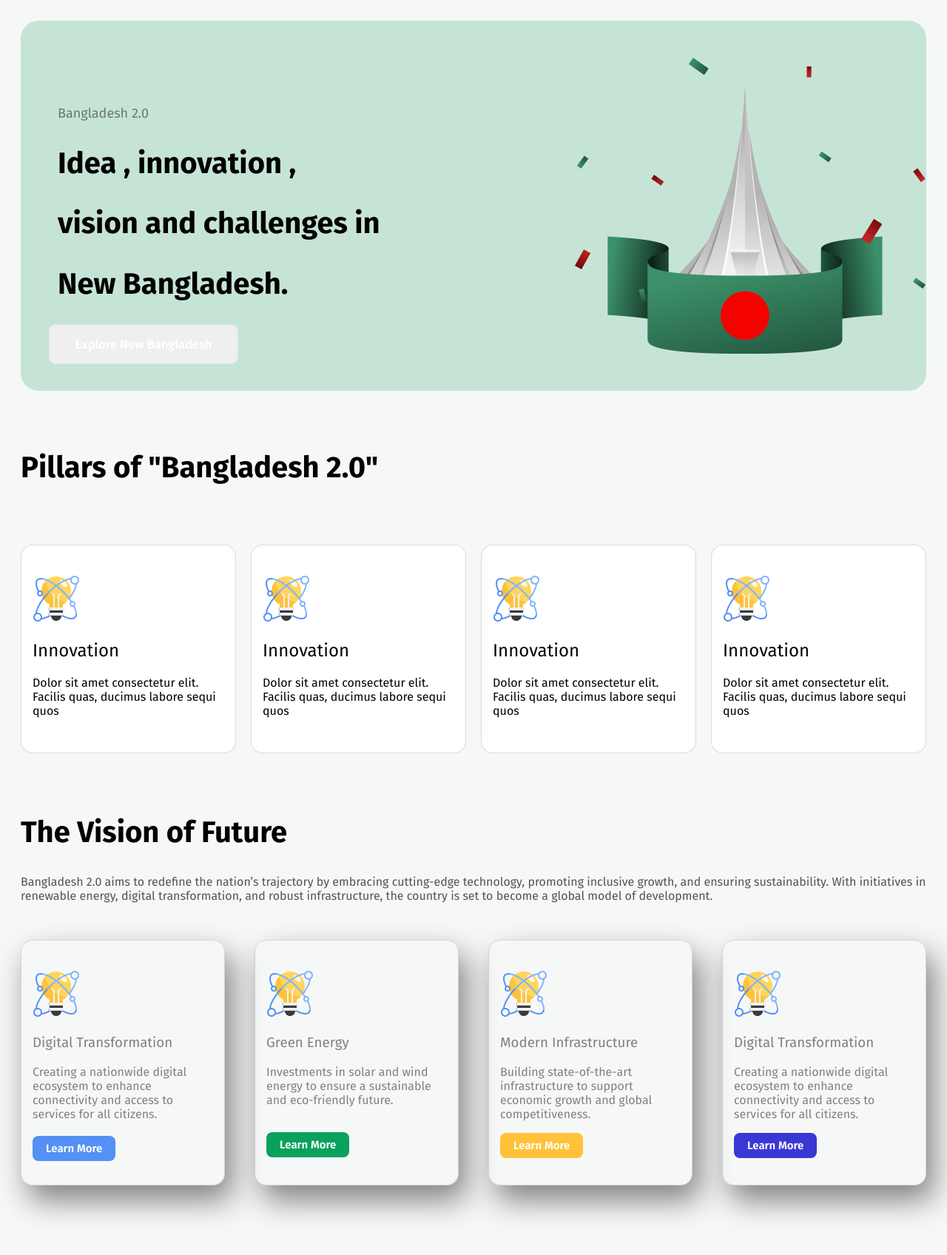
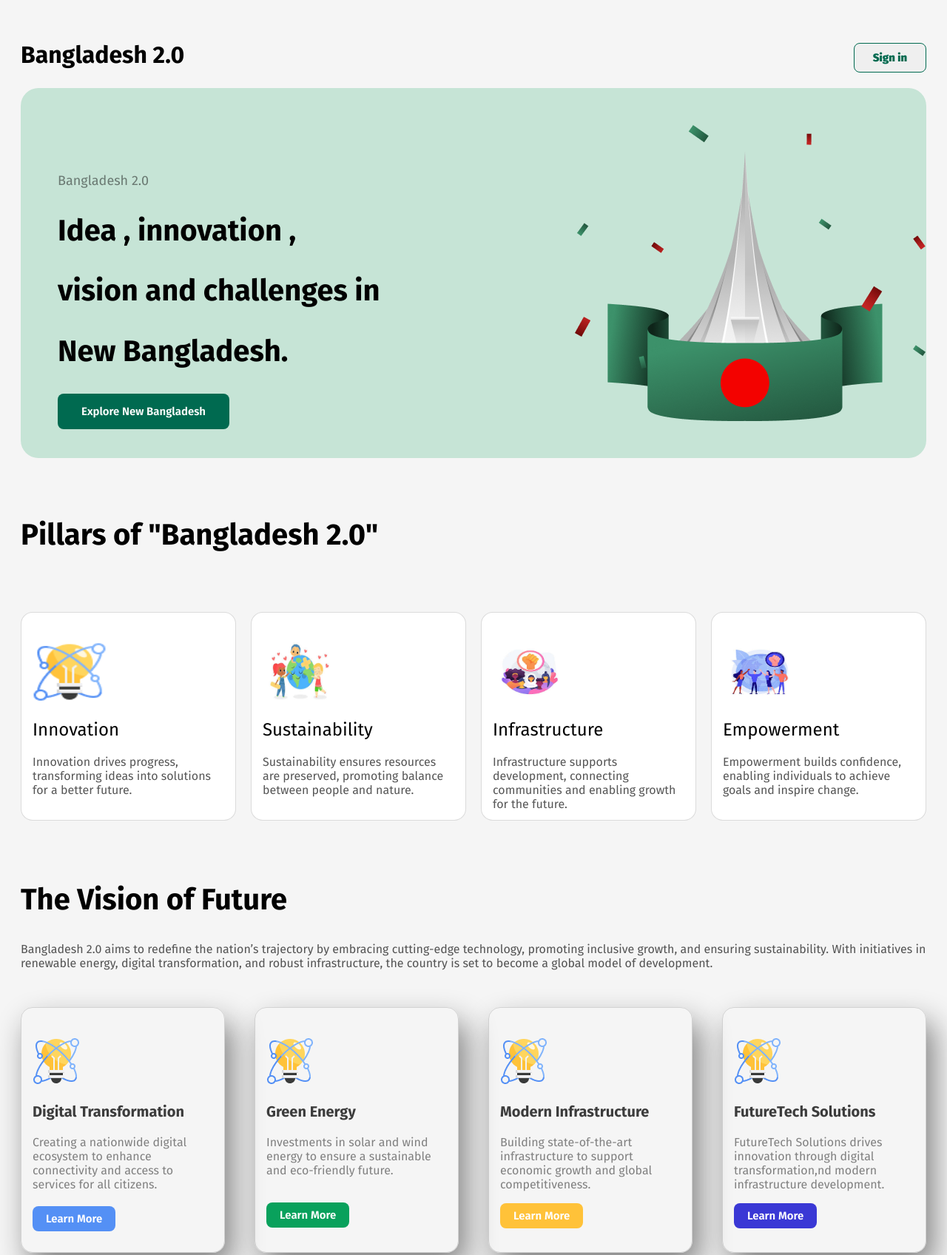
Before and after one commit to souravMitra02/bangladesh-2.0, a plain HTML site: page index.html in a window 1280 px wide. Shown: the top 1696 px of the page at 74% size. Drawn offline with Linux system fonts and the light colour scheme.

```diff
--- a/index.html
+++ b/index.html
@@ -5,10 +5,14 @@
     <meta name="viewport" content="width=device-width, initial-scale=1.0">
     <title>Bangladesh-2.0</title>
     <link rel="stylesheet" href="styles/styles.css">
+    <link rel="shortcut icon" href="images/fav.png" type="image/x-icon">
 </head>
 <body>
-    <header>
-
+    <header class="header">
+        <h2 class="head-title">Bangladesh 2.0</h2>
+       <div>
+        <button class="header-btn">Sign in</button>
+       </div>
     </header>
     <main>
         <section class="banner">
@@ -29,22 +33,22 @@
             <div class="card-icon">
                 <img src="images/card-icon.png" alt="">
                 <h1>Innovation</h1>
-                <p>Dolor sit amet consectetur elit. Facilis quas, ducimus labore sequi quos </p>
+                <p>Innovation drives progress, transforming ideas into solutions for a better future. </p>
             </div>
             <div class="card-icon">
-                <img src="images/card-icon.png" alt="">
-                <h1>Innovation</h1>
-                <p>Dolor sit amet consectetur elit. Facilis quas, ducimus labore sequi quos </p>
+                <img src="images/images.jpeg" alt="">
+                <h1>Sustainability</h1>
+                <p>Sustainability ensures resources are preserved, promoting balance between people and nature. </p>
             </div>
             <div class="card-icon">
-                <img src="images/card-icon.png" alt="">
-                <h1>Innovation</h1>
-                <p>Dolor sit amet consectetur elit. Facilis quas, ducimus labore sequi quos </p>
+                <img src="images/download3.jpeg" alt="">
+                <h1>Infrastructure</h1>
+                <p>Infrastructure supports development, connecting communities and enabling growth for the future. </p>
             </div>
             <div class="card-icon">
-                <img src="images/card-icon.png" alt="">
-                <h1>Innovation</h1>
-                <p>Dolor sit amet consectetur elit. Facilis quas, ducimus labore sequi quos </p>
+                <img src="images/download.jpeg" alt="">
+                <h1>Empowerment</h1>
+                <p>Empowerment builds confidence, enabling individuals to achieve goals and inspire change. </p>
             </div>
         </div>
         </section>
@@ -54,26 +58,26 @@
             <div class="future-section">
                 <div class="future-card">
                     <img src="images/card-icon.png" alt="">
-                    <h3>Digital Transformation</h3>
+                    <h3 class="future-title">Digital Transformation</h3>
                     <p>Creating a nationwide digital ecosystem to enhance connectivity and access to services for all citizens.</p>
                     <button class="future-btn">Learn More</button>
                 </div>
                 <div class="future-card-two">
                     <img src="images/card-icon.png" alt="">
-                    <h3>Green Energy</h3>
+                    <h3 class="future-title">Green Energy</h3>
                     <p>Investments in solar and wind energy to ensure a sustainable and eco-friendly future.</p>
                     <button class="future-btn-two">Learn More</button>
                 </div>
                 <div class="future-card-three">
                     <img src="images/card-icon.png" alt="">
-                    <h3>Modern Infrastructure</h3>
+                    <h3 class="future-title">Modern Infrastructure</h3>
                     <p>Building state-of-the-art infrastructure to support economic growth and global competitiveness.</p>
                     <button class="future-btn-three">Learn More</button>
                 </div>
                 <div class="future-card-four">
                     <img src="images/card-icon.png" alt="">
-                    <h3>Digital Transformation</h3>
-                    <p>Creating a nationwide digital ecosystem to enhance connectivity and access to services for all citizens.</p>
+                    <h3 class="future-title">FutureTech Solutions</h3>
+                    <p>FutureTech Solutions drives innovation through digital transformation,nd modern infrastructure development.</p>
                     <button class="future-btn-four">Learn More</button>
                 </div>
             </div>
@@ -203,7 +207,7 @@
                 <input class="submit" type="email" name="" id=""           placeholder="   Enter your email here" >
                 <button type="button">Subscribe</button>
             </div>
-            <p class="small-title"><small>We promise not to spam you!</small></p>
+            <p class="small-title">We promise not to spam you!</p>
             </div>
         </section>
     </main>
--- a/styles/styles.css
+++ b/styles/styles.css
@@ -6,8 +6,34 @@
   font-style: normal;
 }
 body {
-  background-color: rgb(245, 248, 246);
+  background: rgb(245, 245, 245);
   padding: 20px;
+}
+/* header section */
+.header {
+  display: flex;
+  justify-content: space-between;
+}
+.head-title {
+  font-size: 32px;
+  font-weight: 700;
+  line-height: 38px;
+  letter-spacing: 0%;
+  text-align: left;
+}
+.header-btn {
+  border: 1px solid rgb(0, 106, 80);
+  font-size: 15px;
+  font-weight: 900;
+  color: rgb(0, 106, 80);
+  padding: 10px 25px 10px 25px;
+  margin-top: 30px;
+  border-radius: 8px;
+  cursor: pointer;
+}
+.header-btn:hover {
+  background-color: rgb(0, 106, 80);
+  color: white;
 }
 /* banner section */
 .banner {
@@ -35,16 +61,16 @@ body {
 }
 .btn-primary {
   border: none;
-  color: white;
   font-size: 15px;
   font-weight: 600;
+  background-color: rgb(0, 106, 80);
+  color: white;
   padding: 15px 32px 15px 32px;
   border-radius: 8px;
   cursor: pointer;
-  transform: scale(1.1);
 }
 .btn-primary:hover {
-  background-color: rgb(0, 106, 80);
+  transform: scale(1.1);
 }
 
 /* pillars section */
@@ -68,6 +94,13 @@ body {
   transition: all 0.3s ease;
   cursor: pointer;
 }
+.card-icon p {
+  color: rgba(14, 14, 14, 0.7);
+}
+.card-icon img {
+  width: 100px;
+  height: 80px;
+}
 .card-icon:hover {
   transform: scale(1.1);
 }
@@ -77,6 +110,11 @@ body {
   justify-content: center;
   gap: 40px;
   margin-top: 50px;
+}
+.future-title {
+  color: rgba(14, 14, 14, 0.8);
+  font-size: 20px;
+  font-weight: 700;
 }
 .future-description {
   color: rgba(14, 14, 14, 0.7);
@@ -144,6 +182,18 @@ body {
   border-radius: 8px;
   cursor: pointer;
 }
+.future-btn:hover {
+  transform: scale(1.1);
+}
+.future-btn-two:hover {
+  transform: scale(1.1);
+}
+.future-btn-three:hover {
+  transform: scale(1.1);
+}
+.future-btn-four:hover {
+  transform: scale(1.1);
+}
 .future-card:hover {
   background: rgba(25, 48, 221, 0.2);
 }
@@ -206,7 +256,7 @@ body {
   transition: all 0.3s ease;
   cursor: pointer;
 }
-.yunus-section:hover{
+.yunus-section:hover {
   transform: scale(1.03);
 }
 .yunus-title {
@@ -275,14 +325,17 @@ select {
   margin-left: 20px;
 }
 .satelite-btn {
-  border: none;
-  color: white;
-  background: rgb(0, 106, 80);
+  border:1px solid rgb(0, 106, 80);
+  color:rgb(0, 106, 80);
   font-size: 12px;
   font-weight: 600;
   padding: 10px;
   border-radius: 8px;
   cursor: pointer;
+}
+.satelite-btn:hover{
+  background-color: rgb(0, 106, 80);
+  color: white;
 }
 .satelite-description {
   color: rgba(14, 14, 14, 0.7);
@@ -302,14 +355,18 @@ select {
   font-size: 25px;
   cursor: pointer;
 }
-.donate:hover{
+.donate:hover {
   background: rgb(198, 228, 214);
 }
-.donate-title{
+.donate-title {
   margin-top: 50px;
   text-align: center;
 }
-.donate-two{
+.donate-section p {
+  font-size: 30px;
+  font-weight: 700;
+}
+.donate-two {
   border: 1px solid rgba(14, 14, 14, 0.15);
   padding: 0 40px 0 40px;
   border-radius: 10px;
@@ -318,14 +375,14 @@ select {
   cursor: pointer;
   background: rgb(198, 228, 214);
 }
-.input-fild{
+.input-fild {
   margin-top: 50px;
   text-align: center;
 }
-input{
+input {
   border: 1px solid white;
   background-color: white;
-  padding:10px;
+  padding: 10px;
   width: 750px;
   text-align: center;
   margin-bottom: 30px;
@@ -349,7 +406,7 @@ input{
   font-size: 16px;
 }
 .submit button {
-  background-color:rgb(0, 106, 80);
+  background-color: rgb(0, 106, 80);
   color: white;
   padding: 12px 20px;
   font-size: 16px;
@@ -362,27 +419,29 @@ input{
   margin-top: 50px;
   height: 300px;
   border-radius: 16px;
-  background:rgb(198, 228, 214);
+  background: rgb(198, 228, 214);
 }
-.news-description{
- width: 550px;
- margin-left: 320px;
-text-align: center;
- color:rgba(14, 14, 14, 0.7);
+.news-description {
+  width: 550px;
+  margin-left: 320px;
+  text-align: center;
+  color: rgba(14, 14, 14, 0.7);
 }
-.small-title{
+.small-title {
   color: rgba(14, 14, 14, 0.7);
   text-align: center;
 }
 /* footer section */
-.footer-section{
+.footer-section {
   padding: 30px 0 30px 0;
   background-color: rgb(255, 255, 255);
   margin-top: 50px;
   text-align: center;
 }
-.footer-section img{
+.footer-section img {
   padding-inline: 10px;
   margin-top: 20px;
   cursor: pointer;
 }
+
+   /***********Thank you for Visiting My Code :)*************************/
```
Also changed, not shown: images/download.jpeg (added), images/download3.jpeg (added), images/fav.png (added), images/images.jpeg (added).
